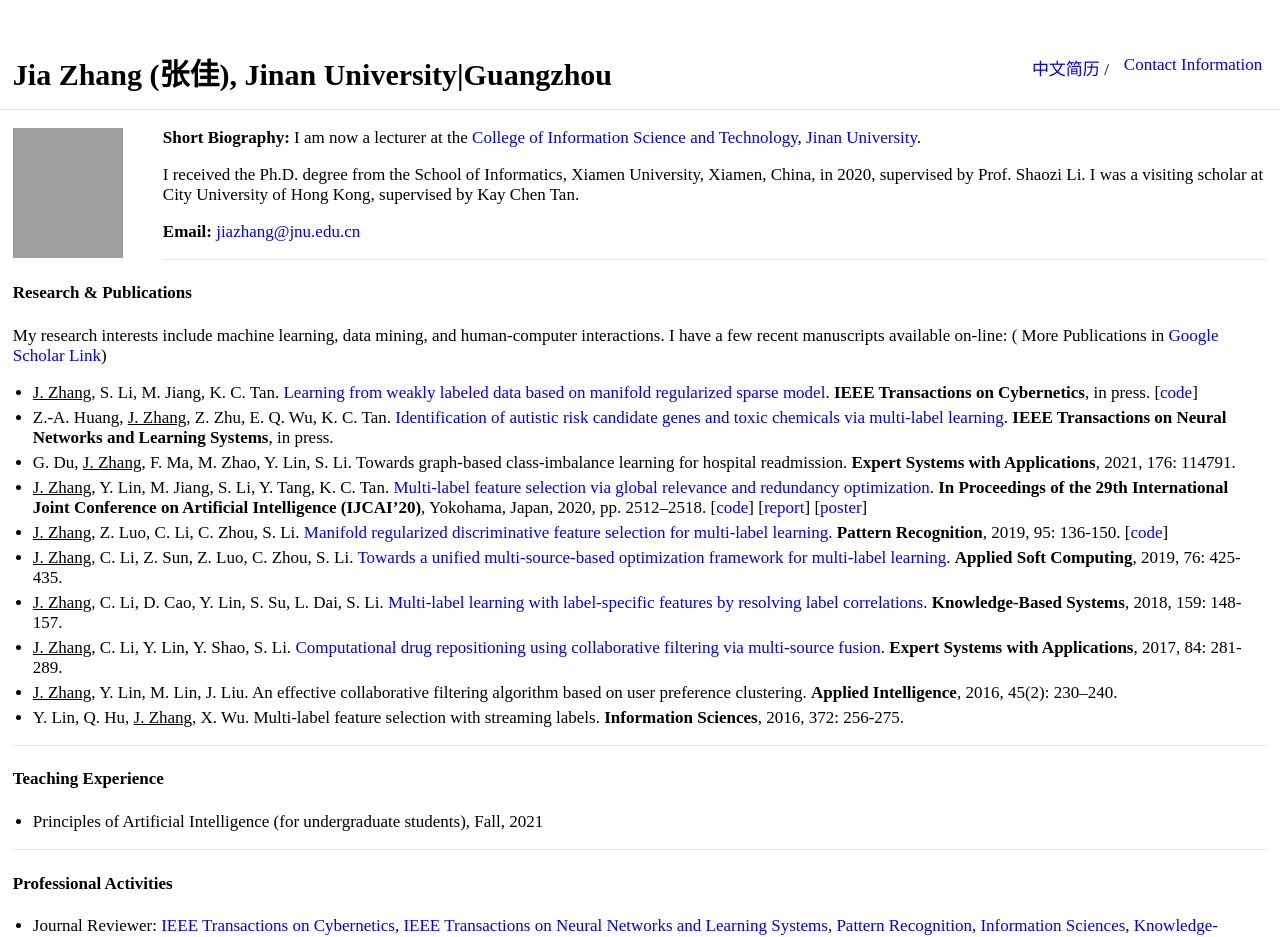
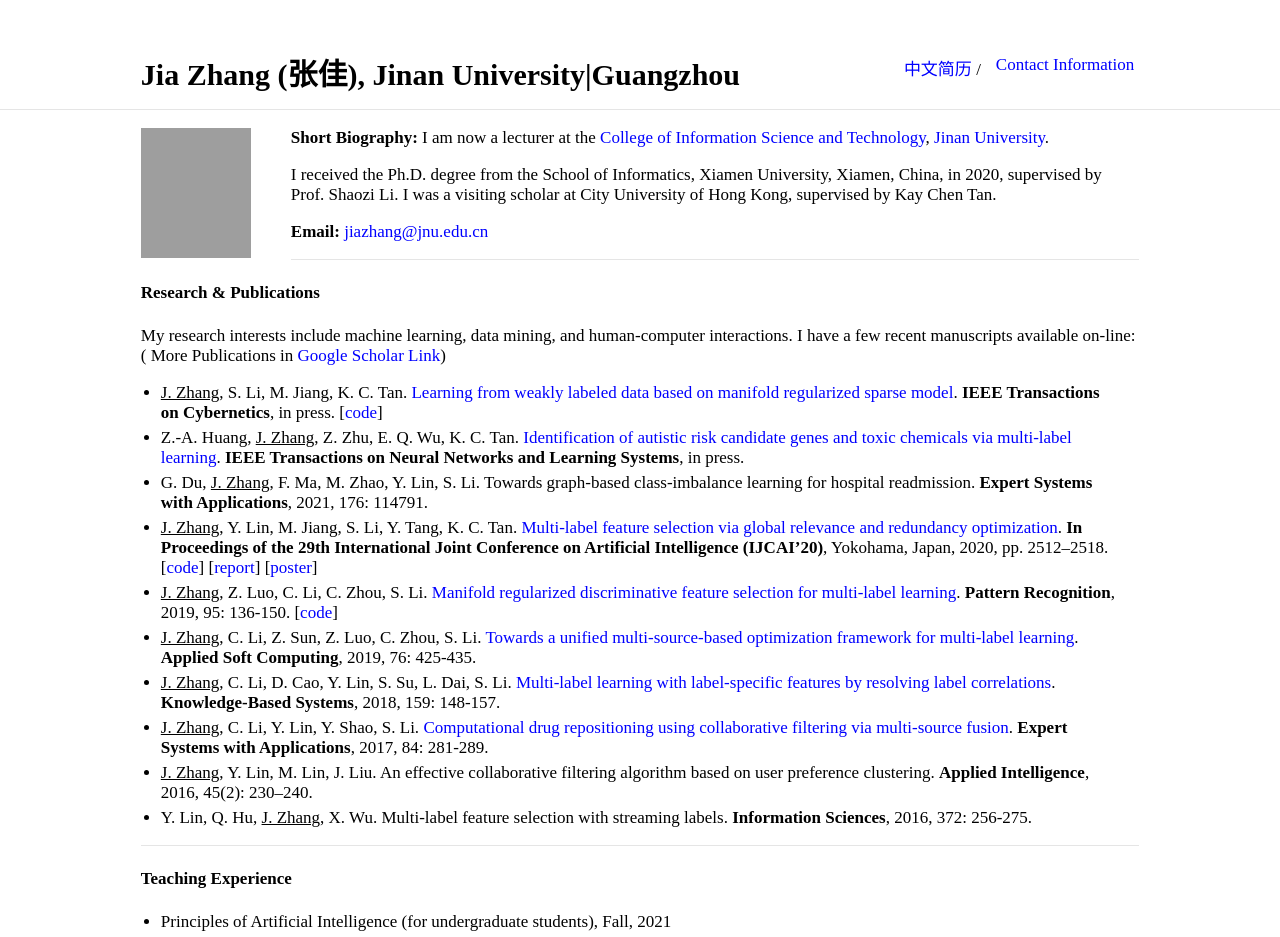
Before and after one commit to jiazhang-ml/jiazhang-ml.github.io, a Jekyll site: the page built from index.md, in a window 1280 px wide. Shown: the top 937 px of the page. Built offline with Jekyll 4.4.1, drawn with Linux system fonts in a browser that asks for light colours; grey boxes are pictures that could not be loaded.

Commit message:
Update _style.scss

```diff
--- a/_sass/_style.scss
+++ b/_sass/_style.scss
@@ -68,7 +68,7 @@ hr {
 /* Divs */
 
 .container {
-    max-width: 98%;
+    max-width: 78%;
     margin: auto;
 
 }
```
